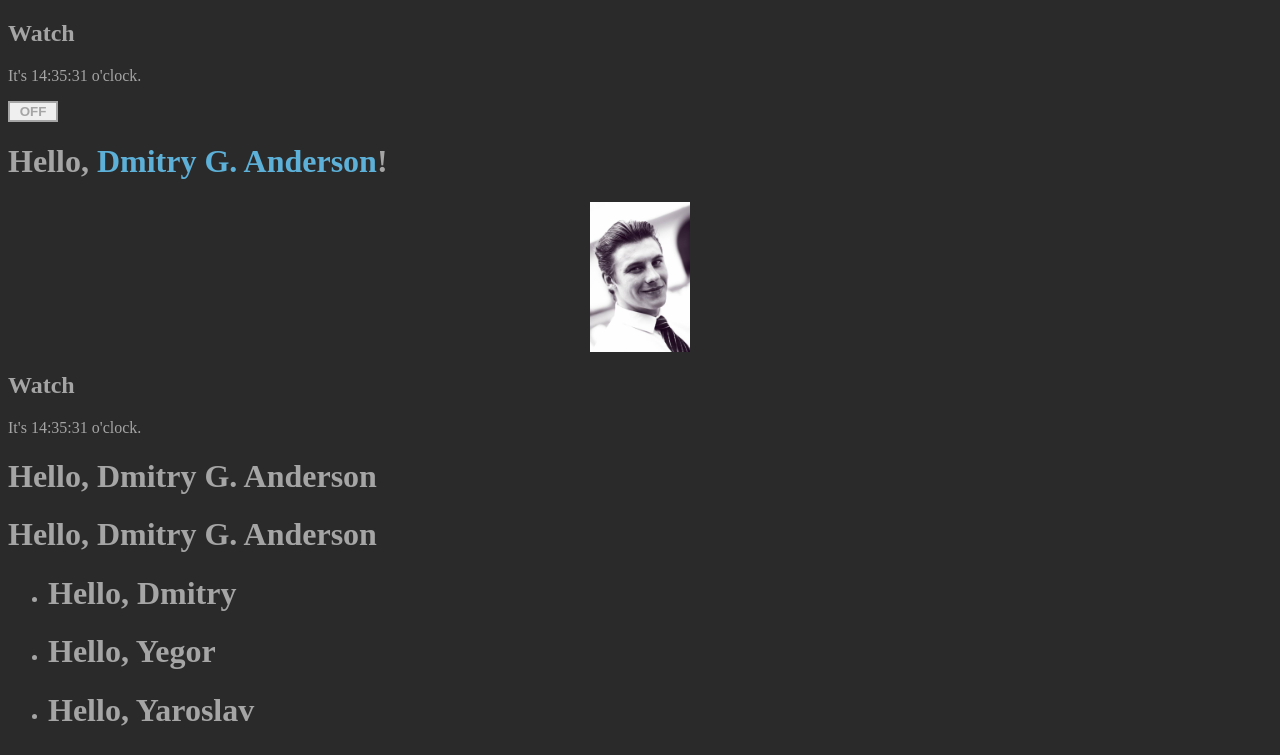
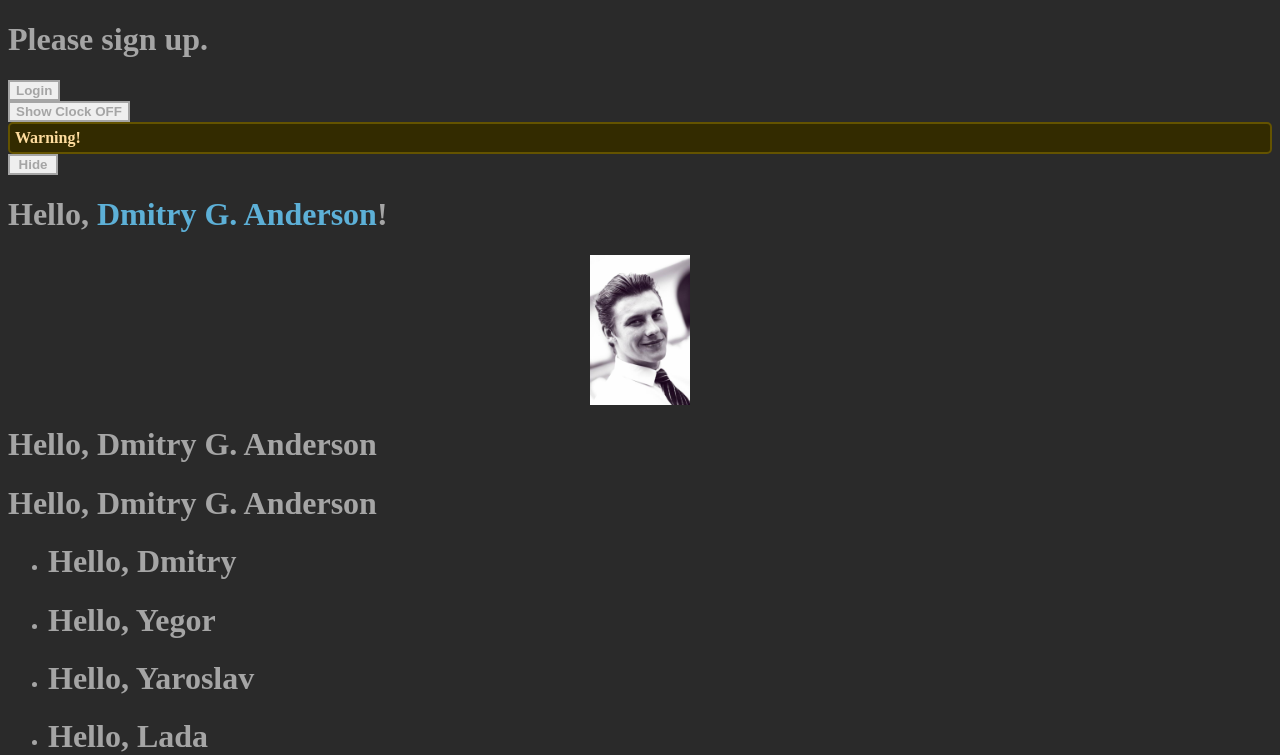
Before and after one commit to dandgerson/reactjs.org-step-by-step, a React (Create React App) app: page / in a window 1280 px wide. Shown: the top 755 px of the page. Built offline with nearby package versions, Linux system fonts and the light colour scheme.

Commit message:
conditional rendering

```diff
--- a/src/App.js
+++ b/src/App.js
@@ -3,55 +3,12 @@ import React from 'react';
 // components
 import Clock from './Clock';
 import Toggle from './Toggle';
-
-export default class App extends React.Component {
-
-  formatName(user) {
-    return user.firstName + ' ' + user.lastName;
-  }
-
-  getGreeting(user) {
-    if (user) {
-      return (
-        <div className="greetings">
-          <h1>Hello, <span className="impressive-text">{this.formatName(user)}</span>!</h1>
-          <img className="user-avatar" alt="user avatar" src={user.avatarURL} />
-        </div>
-      );
-    }
-    return <h1>Hello, <span className="impressive-text">Stranger</span>!</h1>
-  }
-
-  render() {
-    const element = <Welcome name={this.formatName(this.props.user)} />
-    const names = ['Dmitry', 'Yegor', 'Yaroslav', 'Lada'];
-
-    return (
-      <div className="app">
-        <Clock />
-        <Toggle />
-        {this.getGreeting(this.props.user)}
-
-        <Clock />
-
-        {element}
-        <Welcome name={this.formatName(this.props.user)} />
-
-        <ul>
-          {names.map((name, i) => <li key={i}><Welcome name={name} /></li>)}
-        </ul>
-
-        <Comment
-          author={this.props.user}
-          text={this.props.user.text}
-          date={this.props.user.date}
-        />
-      </div>
-    );
-  }
-}
+import LoginControl from './LoginControl';
+import Page from './Page'
 
 // function Component
+
+
 function Welcome(props) {
   return <h1>Hello, {props.name}</h1>
 }
@@ -93,3 +50,77 @@ function UserInfo(props) {
 function formateDate(date) {
   return date.toLocaleString('ru');
 }
+
+
+export default class App extends React.Component {
+  constructor(props) {
+    super(props);
+    this.state = {
+      showClock: false,
+    };
+  }
+
+  formatName(user) {
+    return user.firstName + ' ' + user.lastName;
+  }
+
+  getGreeting(user) {
+    if (user) {
+      return (
+        <div className="greetings">
+          <h1>Hello, <span className="impressive-text">{this.formatName(user)}</span>!</h1>
+          <img className="user-avatar" alt="user avatar" src={user.avatarURL} />
+        </div>
+      );
+    }
+    return <h1>Hello, <span className="impressive-text">Stranger</span>!</h1>
+  }
+
+  handleClock = (event) => {
+    event.target.classList.toggle('pressed');
+    this.setState(state => ({
+      showClock: !state.showClock,
+    }));
+
+  }
+
+
+  render() {
+    const element = <Welcome name={this.formatName(this.props.user)} />
+    const names = ['Dmitry', 'Yegor', 'Yaroslav', 'Lada'];
+    const renderClock = () => {
+        if (this.state.showClock) return <Clock />;
+      }
+
+    return (
+      <div className="app">
+        <LoginControl />
+
+        <Toggle
+          name="Show Clock"
+          isToggleOn={this.state.showClock}
+          onClick={this.handleClock}
+          renderComponent={renderClock}
+        />
+
+        <Page />
+
+
+        {this.getGreeting(this.props.user)}
+
+        {element}
+        <Welcome name={this.formatName(this.props.user)} />
+
+        <ul>
+          {names.map((name, i) => <li key={i}><Welcome name={name} /></li>)}
+        </ul>
+
+        <Comment
+          author={this.props.user}
+          text={this.props.user.text}
+          date={this.props.user.date}
+        />
+      </div>
+    );
+  }
+}
--- a/src/Clock.js
+++ b/src/Clock.js
@@ -25,8 +25,7 @@ export default class Clock extends React.Component {
   render() {
     return (
       <div className="clock">
-        <h2>Watch</h2>
-        <p>It's {this.state.date.toLocaleTimeString('ru')} o'clock.</p>
+        <p>{this.state.date.toLocaleTimeString('ru')}</p>
       </div>
     );
   }
--- /dev/null
+++ b/src/LoginControl.js
@@ -0,0 +1,67 @@
+import React from 'react';
+
+function UserGreeting(props) {
+  return <h1>Welcome back!</h1>
+}
+
+function GuestGreeting(props) {
+  return <h1>Please sign up.</h1>
+}
+
+function Greeting(props) {
+  const isLoggedIn = props.isLoggedIn;
+  if (isLoggedIn) {
+    return <UserGreeting />;
+  }
+  return <GuestGreeting />;
+}
+
+function LoginButton(props) {
+  return (
+    <button onClick={props.onClick}>
+      Login
+    </button>
+  );
+}
+
+function LogoutButton(props) {
+  return (
+    <button className="pressed" onClick={props.onClick}>
+      Logout
+    </button>
+  );
+}
+
+export default class LoginControl extends React.Component {
+  constructor(props) {
+    super(props);
+
+    this.handleLoginClick = this.handleLoginClick.bind(this);
+    this.handleLogoutClick = this.handleLogoutClick.bind(this);
+
+    this.state = {isLoggedIn: false};
+  }
+
+  handleLoginClick(e) {
+    this.setState({isLoggedIn: true});
+  }
+
+  handleLogoutClick(e) {
+    this.setState({isLoggedIn: false});
+  }
+
+  render() {
+    const isLoggedIn = this.state.isLoggedIn;
+
+    return (
+      <div>
+        <Greeting isLoggedIn={isLoggedIn} />
+        {isLoggedIn ? (
+          <LogoutButton onClick={this.handleLogoutClick} />
+        ) : (
+          <LoginButton onClick={this.handleLoginClick} />
+        )}
+      </div>
+    );
+  }
+}
--- /dev/null
+++ b/src/Page.js
@@ -0,0 +1,39 @@
+import React from 'react';
+
+function WarningBanner(props) {
+  if (!props.warn) {
+    return null;
+  }
+
+  return (
+    <div className="warning">
+      Warning!
+    </div>
+  );
+}
+
+export default class Page extends React.Component {
+  constructor(props) {
+    super(props);
+    this.state = {showWarning: true};
+    this.handleToggleClick = this.handleToggleClick.bind(this);
+  }
+
+  handleToggleClick(e) {
+    e.target.classList.toggle('pressed');
+    this.setState(state => ({
+      showWarning: !state.showWarning,
+    }));
+  }
+
+  render() {
+    return (
+      <div>
+        <WarningBanner warn={this.state.showWarning} />
+        <button onClick={this.handleToggleClick}>
+          {this.state.showWarning ? 'Hide' : 'Show'}
+        </button>
+      </div>
+    );
+  }
+}
--- a/src/Toggle.js
+++ b/src/Toggle.js
@@ -1,30 +1,15 @@
 import React from 'react';
 
 export default class Toggle extends React.Component {
-  constructor(props) {
-    super(props);
-    this.state = {
-      isToggleOn: false,
-    };
-  }
-
-  handleClick = (event) => {
-    event.target.classList.toggle('on');
-    this.setState(state => ({
-      isToggleOn: !state.isToggleOn,
-    }));
-
-  }
-
   render() {
 
     return (
-      <button
-        className="toggle"
-        onClick={this.handleClick}
-      >
-        {this.state.isToggleOn ? 'ON' : 'OFF'}
-      </button>
+      <div className="toggle">
+        <button onClick={this.props.onClick}>
+          {this.props.name} {this.props.isToggleOn ? 'ON' : 'OFF'}
+        </button>
+        {this.props.renderComponent()}
+      </div>
     );
   }
 }
--- a/src/index.css
+++ b/src/index.css
@@ -1,9 +1,14 @@
 :root {
   /*text colors */
   --main-text-color: #A5A5A5;
+  --warning-text-color: #FFDD9E;
   --impressive-text-color: #5DB0D7;
+  /* border colors */
+  --impressive-border-color: #5DB0D7;
+  --warning-border-color: #645300;
   /* backround colors */
   --main-backround-color: #2A2A2A;
+  --warning-backround-color: #332B00;
 }
 
 * {
@@ -29,18 +34,25 @@ body {
   display: flex;
 }
 
-.toggle {
+button {
   display: block;
-  width: 50px;
+  min-width: 50px;
   font-weight: bold;
   outline: none;
   border: 2px solid var(--main-text-color);
   color: var(--main-text-color);
 }
-.toggle:focus {
-  outline: none;
-}
-.toggle.on {
-  border: 2px solid var(--impressive-text-color);
+
+button.pressed {
+  border: 2px solid var(--impressive-border-color);
   color: var(--impressive-text-color)
 }
+
+.warning {
+  padding: 5px;
+  font-weight: bold;
+  color: var(--warning-text-color);
+  background-color: var(--warning-backround-color);
+  border: 2px solid var(--warning-border-color);
+  border-radius: 5px;
+}
```
